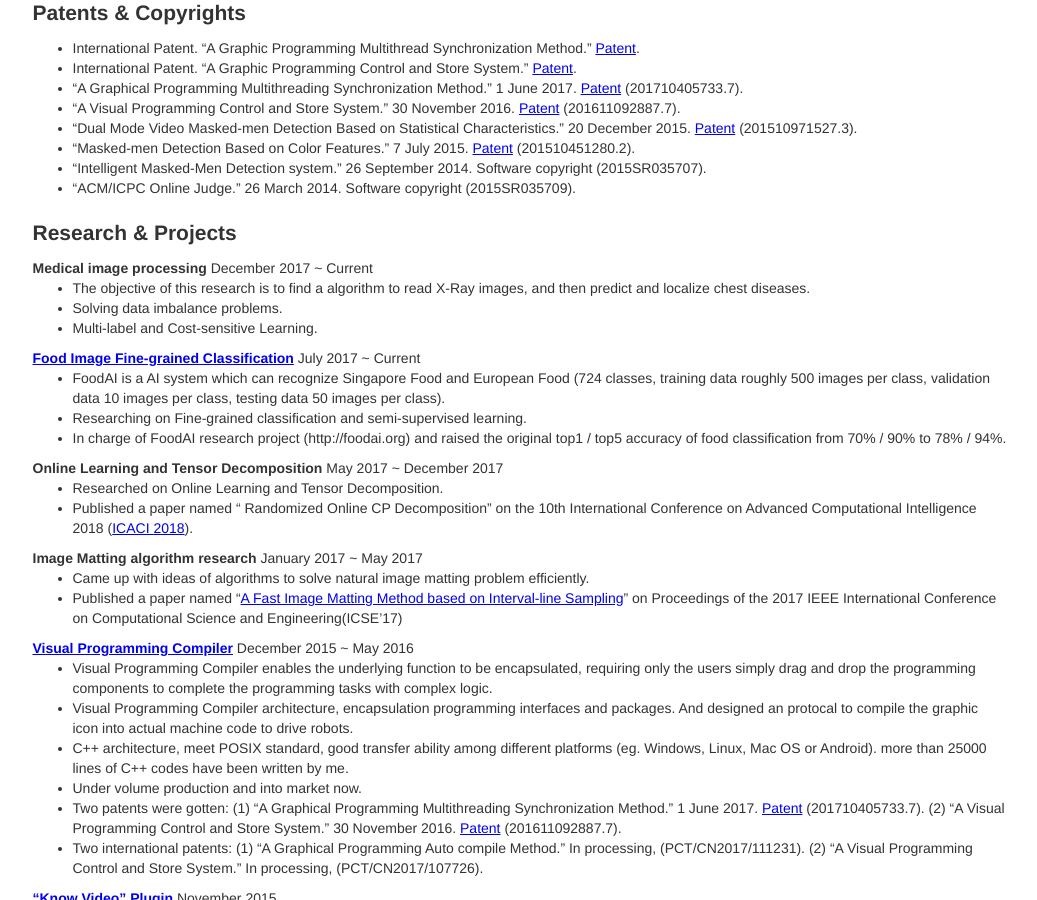
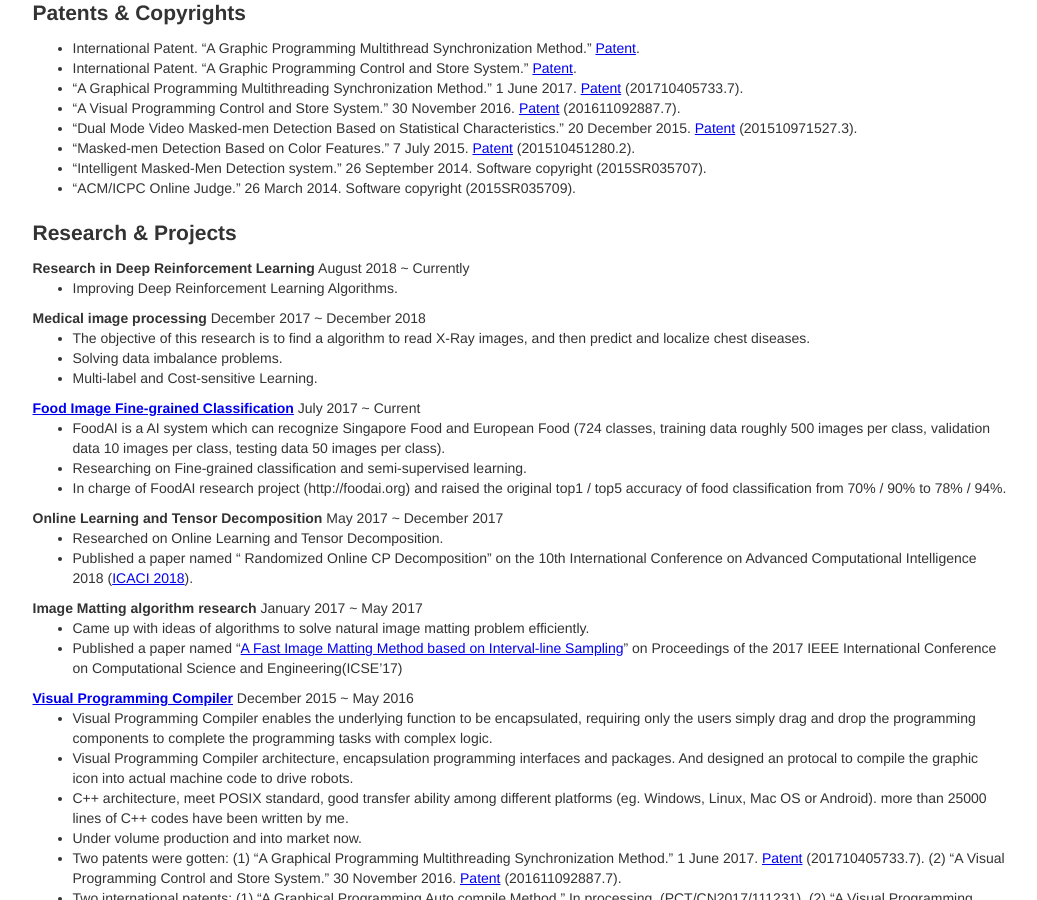
Before and after one commit to billhhh/whblog-omega, a Jekyll site: the page res/index.html, which Jekyll copies as it is, in a window 1280 px wide and 900 px high, scrolled down 922 px. Shown: the whole window, without its empty margins (120-1157 px from the left). Built offline with Jekyll 4.4.1, drawn with Linux system fonts in a browser that asks for light colours.

Commit message:
research

```diff
--- a/res/index.html
+++ b/res/index.html
@@ -146,8 +146,18 @@
 
       <h2>Research & Projects</h2>
       <div>
+        <strong>Research in Deep Reinforcement Learning</strong>
+    <span class="time">August 2018 ~ Currently</span>
+        <ul>
+          <li>
+            Improving Deep Reinforcement Learning Algorithms.
+          </li>
+        </ul>
+      </div>
+
+      <div>
         <strong>Medical image processing</strong>
-		<span class="time">December 2017 ~ Current</span>
+		<span class="time">December 2017 ~ December 2018</span>
         <ul>
           <li>
             The objective of this research is to find a algorithm to read X-Ray images, and then predict and localize chest diseases.
```
